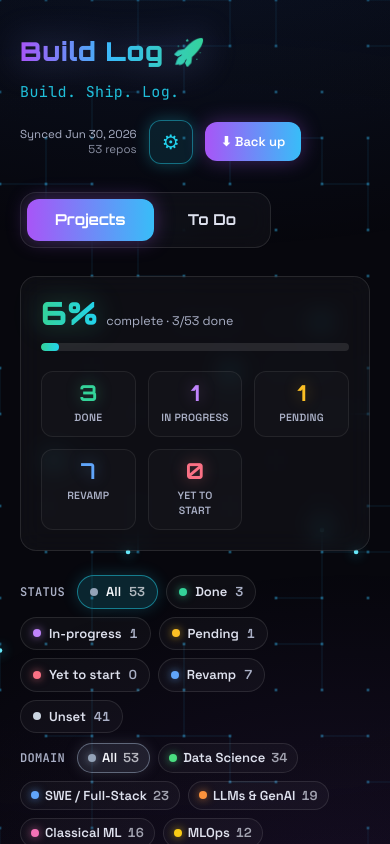
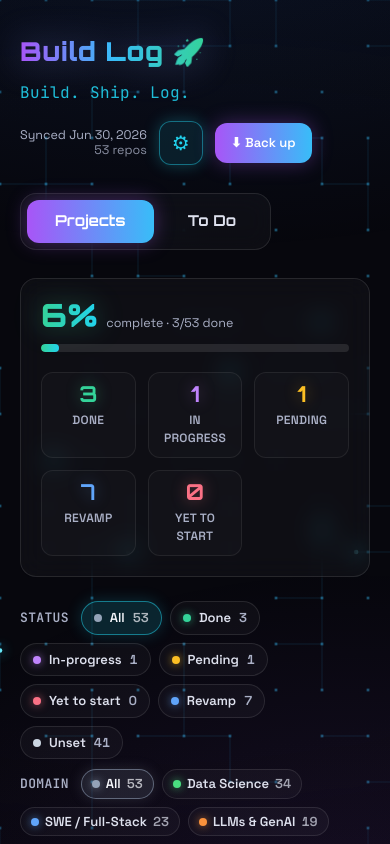
Before and after one commit to shiva-shivanibokka/build-log, a React (Vite) app: page / in a window 390 px wide. Shown: the top 844 px of the page. Built offline with nearby package versions, Linux system fonts and the light colour scheme; the HTML template or start-up script is replaced by a standard one.

Commit message:
Enlarge fonts across To Do table, headings, tagline, header info, sync badge and footers; tighten footer spacing

```diff
--- a/src/App.tsx
+++ b/src/App.tsx
@@ -31,12 +31,12 @@ export default function App() {
             <h1 className="inline-block bg-gradient-to-r from-accent-purple via-accent-blue to-accent-green bg-clip-text pb-1.5 font-display text-[clamp(26px,4vw,44px)] font-black leading-[1.2] tracking-wide text-transparent [filter:drop-shadow(0_0_18px_rgba(129,140,248,0.45))]">
               Build Log <span className="[-webkit-text-fill-color:initial] [filter:none]">🚀</span>
             </h1>
-            <p className="mt-2 font-mono text-[15px] tracking-wide text-accent-cyan/90">Build. Ship. Log.</p>
+            <p className="mt-2 font-mono text-[16px] tracking-wide text-accent-cyan/90">Build. Ship. Log.</p>
           </div>
 
           <div className="flex items-center gap-3">
             {tab === 'projects' && (
-              <div className="text-right text-[11.5px] leading-tight text-faint">
+              <div className="text-right text-[12.5px] leading-tight text-faint">
                 {synced ? <>Synced {synced}</> : 'Loading…'}
                 <br />
                 <span className="text-faint/80">{tracker.projects.length || ''} repos</span>
@@ -83,7 +83,7 @@ export default function App() {
         </nav>
       </header>
 
-      <main className="mx-auto max-w-7xl px-5 py-7 sm:px-8">
+      <main className="mx-auto max-w-7xl px-5 pb-2 pt-7 sm:px-8">
         {tab === 'projects' ? (
           <>
             {tracker.dirtyCount > 0 && (
@@ -114,7 +114,7 @@ export default function App() {
         )}
       </main>
 
-      <footer className="mx-auto max-w-7xl px-5 pb-10 pt-4 text-center text-[12.5px] text-faint sm:px-8">
+      <footer className="mx-auto max-w-7xl px-5 pb-10 pt-1 text-center text-[13.5px] text-faint sm:px-8">
         {tab === 'projects'
           ? 'New repo on GitHub? It appears here automatically on the next sync (each deploy, weekly, or a manual run).'
           : 'Project ideas you want to build.'}
--- a/src/components/DomainSelect.tsx
+++ b/src/components/DomainSelect.tsx
@@ -71,7 +71,7 @@ export default function DomainSelect({
         type="button"
         onClick={toggle}
         aria-label="Domain"
-        className="inline-flex w-full items-center gap-1.5 rounded-full px-2.5 py-1 text-[12px] font-semibold ring-1 transition"
+        className="inline-flex w-full items-center gap-1.5 rounded-full px-2.5 py-1.5 text-[13.5px] font-semibold ring-1 transition"
         style={
           rgb
             ? { background: `rgba(${rgb},0.15)`, color: `rgb(${rgb})`, boxShadow: `inset 0 0 0 1px rgba(${rgb},0.35)` }
@@ -96,7 +96,7 @@ export default function DomainSelect({
             <li>
               <button
                 onClick={() => choose(undefined)}
-                className="flex w-full items-center gap-2 rounded-lg px-2.5 py-1.5 text-[12.5px] text-faint transition hover:bg-white/[0.07]"
+                className="flex w-full items-center gap-2 rounded-lg px-2.5 py-1.5 text-[13.5px] text-faint transition hover:bg-white/[0.07]"
               >
                 <span className="h-2 w-2 rounded-full bg-slate-600" /> None
               </button>
@@ -105,7 +105,7 @@ export default function DomainSelect({
               <li key={d}>
                 <button
                   onClick={() => choose(d)}
-                  className={`flex w-full items-center gap-2 rounded-lg px-2.5 py-1.5 text-[12.5px] font-medium transition hover:bg-white/[0.07] ${
+                  className={`flex w-full items-center gap-2 rounded-lg px-2.5 py-1.5 text-[13.5px] font-medium transition hover:bg-white/[0.07] ${
                     value === d ? 'text-ink' : 'text-subtle'
                   }`}
                 >
--- a/src/components/ProjectsView.tsx
+++ b/src/components/ProjectsView.tsx
@@ -68,7 +68,7 @@ export default function ProjectsView({ tracker }: { tracker: Tracker }) {
 
       {/* status filter */}
       <div className="flex flex-wrap items-center gap-2">
-        <span className="mr-1 font-mono text-[12px] font-bold uppercase tracking-wide text-faint">Status</span>
+        <span className="mr-1 font-mono text-[13px] font-bold uppercase tracking-wide text-faint">Status</span>
         <Chip
           active={statusFilter === 'all'}
           label="All"
@@ -97,7 +97,7 @@ export default function ProjectsView({ tracker }: { tracker: Tracker }) {
 
       {/* domain filter (colours match each card's stripe/title) */}
       <div className="mt-2.5 flex flex-wrap items-center gap-2">
-        <span className="mr-1 font-mono text-[12px] font-bold uppercase tracking-wide text-faint">Domain</span>
+        <span className="mr-1 font-mono text-[13px] font-bold uppercase tracking-wide text-faint">Domain</span>
         <DomainChip active={domainFilter === 'all'} label="All" count={projects.length} rgb="148,163,184" onClick={() => setDomainFilter('all')} />
         {domains.map(([d, n]) => (
           <DomainChip
@@ -151,7 +151,7 @@ export default function ProjectsView({ tracker }: { tracker: Tracker }) {
         </div>
       )}
 
-      <p className="mt-6 text-center text-[13px] text-faint">
+      <p className="mt-4 text-center text-[14px] text-faint">
         Showing {visible.length} of {projects.length} repos
         {statusFilter !== 'all' && <> · {optionFor(STATUS_DEF, statusFilter)?.label ?? 'Unset'}</>}
         {domainFilter !== 'all' && <> · {domainFilter}</>}
--- a/src/components/Select.tsx
+++ b/src/components/Select.tsx
@@ -94,7 +94,7 @@ export default function Select({
         aria-haspopup="listbox"
         aria-expanded={open}
         onClick={toggle}
-        className={`inline-flex w-full items-center gap-1.5 rounded-full px-2.5 py-1.5 text-[13.5px] font-semibold ring-1 transition ${toneClasses[tone]}`}
+        className={`inline-flex w-full items-center gap-1.5 rounded-full px-2.5 py-1.5 text-[14px] font-semibold ring-1 transition ${toneClasses[tone]}`}
       >
         <span className={`h-2 w-2 shrink-0 rounded-full ${toneDot[tone]}`} />
         <span className="truncate">{cur ? cur.label : placeholder}</span>
@@ -116,7 +116,7 @@ export default function Select({
               <li>
                 <button
                   onClick={() => choose(undefined)}
-                  className="flex w-full items-center gap-2 rounded-lg px-2.5 py-2 text-[13.5px] text-faint transition hover:bg-white/[0.07]"
+                  className="flex w-full items-center gap-2 rounded-lg px-2.5 py-2 text-[14px] text-faint transition hover:bg-white/[0.07]"
                 >
                   <span className="h-2 w-2 rounded-full bg-slate-600" />
                   <span>None</span>
@@ -128,7 +128,7 @@ export default function Select({
               <li key={o.value}>
                 <button
                   onClick={() => choose(o.value)}
-                  className={`flex w-full items-center gap-2 rounded-lg px-2.5 py-2 text-[13.5px] font-medium transition hover:bg-white/[0.07] ${
+                  className={`flex w-full items-center gap-2 rounded-lg px-2.5 py-2 text-[14px] font-medium transition hover:bg-white/[0.07] ${
                     value === o.value ? 'text-ink' : 'text-subtle'
                   }`}
                 >
--- a/src/components/SettingsModal.tsx
+++ b/src/components/SettingsModal.tsx
@@ -121,7 +121,7 @@ export function SyncBadge({ state, onManual }: { state: string; onManual?: () =>
   }
   const s = map[state] || map.idle
   return (
-    <button onClick={onManual} className={`text-[11.5px] font-semibold transition hover:opacity-80 ${s.cls}`} title="Sync now">
+    <button onClick={onManual} className={`text-[12.5px] font-semibold transition hover:opacity-80 ${s.cls}`} title="Sync now">
       {s.text}
     </button>
   )
--- a/src/components/StatStrip.tsx
+++ b/src/components/StatStrip.tsx
@@ -43,7 +43,7 @@ export default function StatStrip({ total, counts }: { total: number; counts: Re
             >
               {counts[t.key] || 0}
             </div>
-            <div className="mt-1.5 text-[10.5px] font-semibold uppercase tracking-wide text-faint">{t.label}</div>
+            <div className="mt-1.5 text-[12px] font-semibold uppercase tracking-wide text-faint">{t.label}</div>
           </div>
         ))}
       </div>
```
Also changed, not shown: src/components/TodoView.tsx (+8 -8 lines).
